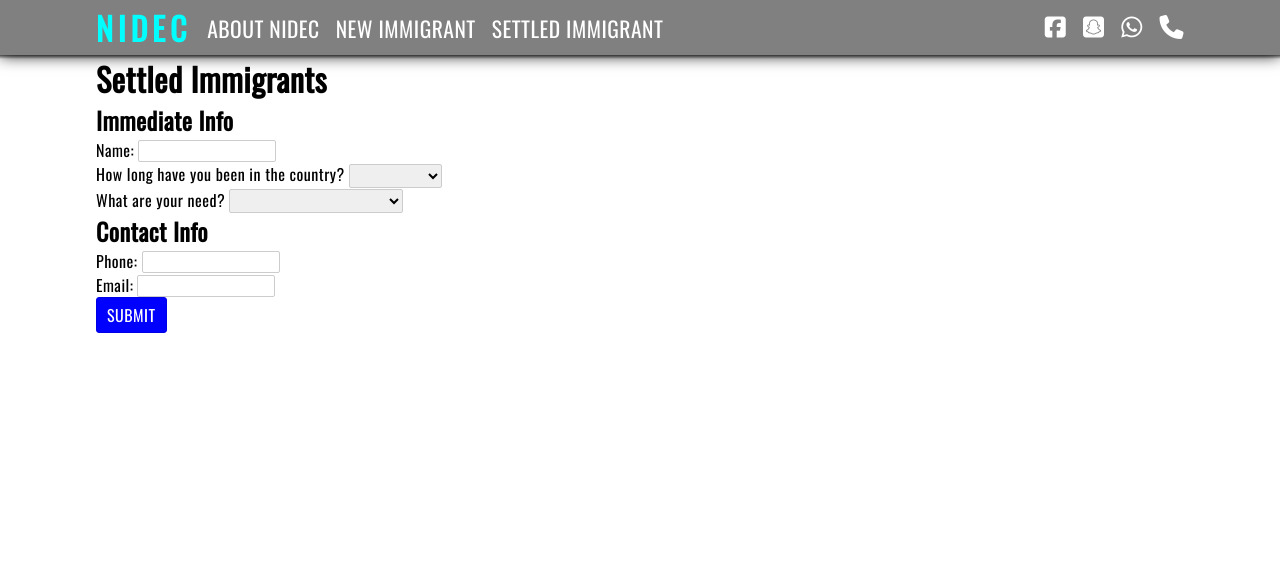
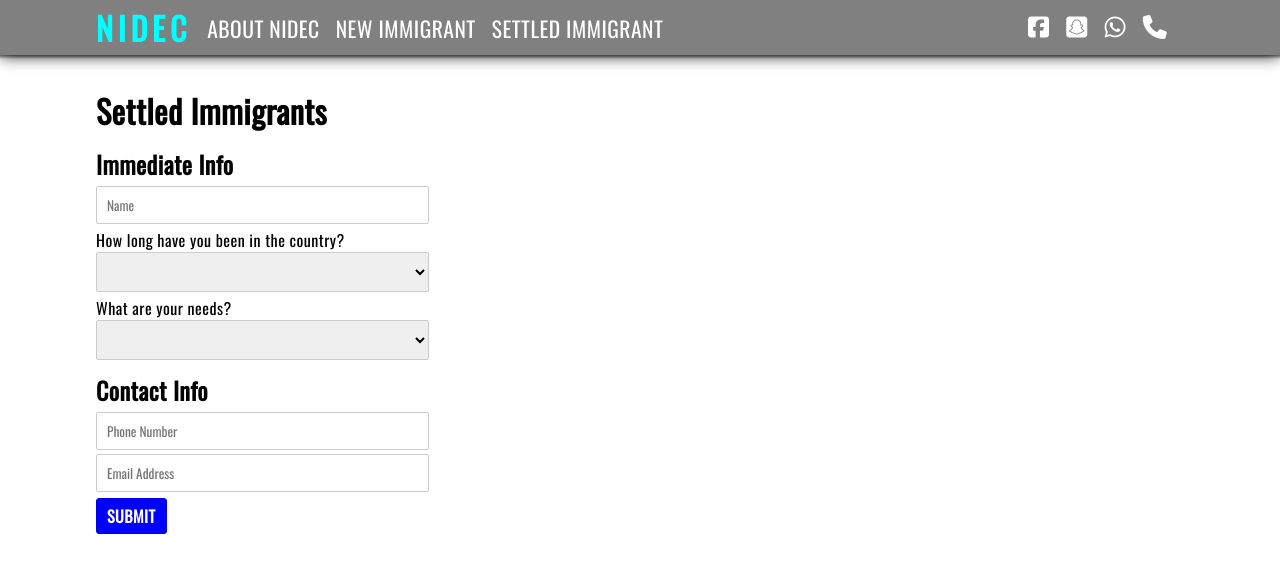
Before and after one commit to samiam151/nidec, a website: page settled.html in a window 1280 px wide. Drawn offline with nearby package versions, Linux system fonts and the light colour scheme.

Commit message:
Added response.html

```diff
--- a/settled.html
+++ b/settled.html
@@ -32,33 +32,33 @@
             </ul>
 
             <ul class="icons">
-                <li class="translate">
-                    <div id="google_translate_element"></div>
-                </li>
                 <li><i class="fa fa-facebook-square"></i></li>
                 <li><i class="fa fa-snapchat-square"></i></li>
                 <li><i class="fa fa-whatsapp"></i></li>
                 <li><i class="fa fa-phone" aria-hidden="true"></i></li>
+                <li class="translate">
+                    <div id="google_translate_element"></div>
+                </li>
             </ul>
         </nav>
     </header>
 
-    <div class="container">
+    <div class="container fade-in">
         <h1>Settled Immigrants</h1>
 
-        <div class="settledForm">
+        <div class="settledForm form">
             <h2>Immediate Info</h2>
 
             <!-- Name -->
-            <div class="settledForm__input">
-                <label for="settled_where">Name: </label>
-                <input class="input" type="text" name="new_name" placeholder="" required>
+            <div class="settledForm__input form__input">
+                <!--<label for="settled_where">Name: </label>-->
+                <input class="input" type="text" name="new_name" placeholder="Name" required>
             </div>
 
             <!-- How Long -->
-            <div class="settledForm__input">
+            <div class="settledForm__input form__input">
                 <label for="settled_howlong">How long have you been in the country?</label>
-                <select class="input" name="settled_howlong" id="">
+                <select class="input" name="settled_howlong" id="" placeholder="How Long?">
                     <option value="0"></option>
                     <option value="1">0 - 3 Months</option>
                     <option value="2">4 - 6 Months</option>
@@ -67,8 +67,8 @@
             </div>
 
             <!-- Needs -->
-            <div class="settledForm__input">
-                <label for="settled_needs">What are your need?</label>
+            <div class="settledForm__input form__input">
+                <label for="settled_needs">What are your needs?</label>
                 <select class="input" name="settled_needs" id="">
                     <option value="0"></option>
                     <option value="1">Social &amp; Community Assistance</option>
@@ -79,18 +79,18 @@
 
             <!-- Contact Info -->
             <h2>Contact Info</h2>
-            <div class="settledForm__input">
-                <label for="phone">Phone: </label>
-                <input class="input" type="tel">
+            <div class="settledForm__input form__input">
+                <!--<label for="phone">Phone: </label>-->
+                <input class="input" type="tel" placeholder="Phone Number">
             </div>
 
-            <div class="newForm__input">
-                <label for="email">Email: </label>
-                <input class="input" type="email">
+            <div class="newForm__input form__input">
+                <!--<label for="email">Email: </label>-->
+                <input class="input" type="email" placeholder="Email Address">
             </div>
 
             <!-- Submit -->
-            <a href="#" class="button">Submit</a>
+            <a href="response.html" class="button">Submit</a>
 
         </div>
 
--- /dev/null
+++ b/styles/form.scss
@@ -0,0 +1,16 @@
+.form {
+    h2 {
+        margin-top: 0.5em;
+    }
+    .form__input {
+        margin-top: 4px;
+    }
+}
+
+.input {
+    border-radius: 2px;
+    border: 1px solid #ccc;
+    padding: 8px 10px;
+    min-width: 25em;
+    display: block;
+}
--- a/styles/globals.scss
+++ b/styles/globals.scss
@@ -35,12 +35,16 @@ li {
     to   { opacity: 1; }
 }
 .fade-in {
-    animation: fadein 2s;
+    animation: fadein 1.25s;
 }
 
 .container {
     width: 85%;
     margin: 0 auto;
+    padding-top: 2em;
+    &.header__nav {
+        padding-top: 0;
+    }
 }
 
 .button {
@@ -52,14 +56,11 @@ li {
     border-radius: 3px;
     text-decoration: none;
     display: inline-block;
+    font-weight: 700;
+    margin-top: 6px;
 
     &:hover {
         background-color: $cyan;
         color: $blue;
     }
 }
-
-.input {
-    border-radius: 2px;
-    border: 1px solid #ccc;
-}
--- a/styles/header.scss
+++ b/styles/header.scss
@@ -9,7 +9,7 @@
         position: absolute;
         width: 100%;
         height: 4px;
-        background-image: linear-gradient(to top, rgba(0, 0, 0, 0) 0%, rgba(0, 0, 0, 0.6) 100%)
+        background-image: linear-gradient(to top, rgba(0, 0, 0, 0) 0%, rgba(0, 0, 0, 0.5) 100%)
     }
 
     .header__nav {
@@ -22,7 +22,7 @@
             li i {
                 color: white;
                 font-size: 1.5em;
-                margin-left:0.7em;
+                margin-right: 0.7em;
 
                 &:hover {
                     color: $cyan;
--- /dev/null
+++ b/styles/response.scss
@@ -0,0 +1,13 @@
+.response__cont {
+    text-align: center;
+    padding-top: 8%;
+
+    h1 {
+        font-size: 3em;
+    }
+
+    .response__content {
+        margin-top: 0.75em;
+        font-size: 1.5em;
+    }
+}
--- a/styles/styles.scss
+++ b/styles/styles.scss
@@ -8,3 +8,5 @@ $white: white;
 @import 'globals.scss';
 @import "header.scss";
 @import "home.scss";
+@import "form.scss";
+@import "response.scss";
```
Also changed, not shown: about.html (+3 -3 lines), new.html (+22 -22 lines), response.html (renamed from index.html, +9 -24 lines), styles/README.md (deleted), styles/styles.css.
